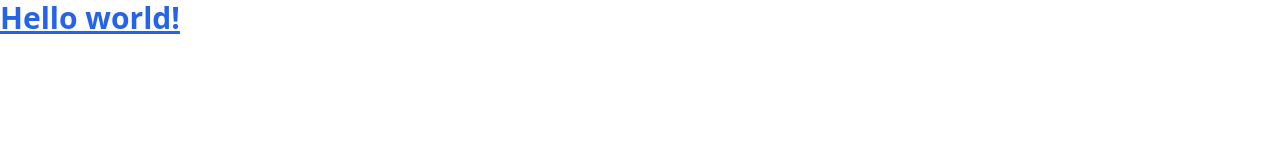
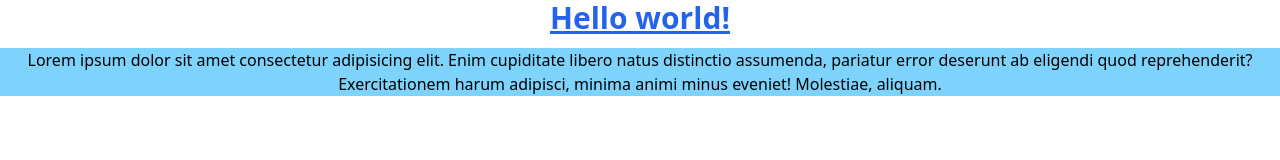
Before and after one commit to Samisenpai/learn-tailwind-css, a website: page index.html in a window 1280 px wide. Drawn offline with Linux system fonts and the light colour scheme.

Commit message:
this is my second changes

```diff
--- a/index.html
+++ b/index.html
@@ -7,9 +7,11 @@
     <link rel="stylesheet" href="output.css">
 </head>
 <body>
-    <h1 class="text-3xl font-bold text-blue-600 underline">
+    <h1 class="text-center text-3xl font-bold text-blue-600 underline">
         Hello world!
       </h1>
 
+      <p class="bg-sky-300 mt-3 text-center">Lorem ipsum dolor sit amet consectetur adipisicing elit. Enim cupiditate libero natus distinctio assumenda, pariatur error deserunt ab eligendi quod reprehenderit? Exercitationem harum adipisci, minima animi minus eveniet! Molestiae, aliquam.</p>
+
 </body>
 </html>
```
Also changed, not shown: output.css.
